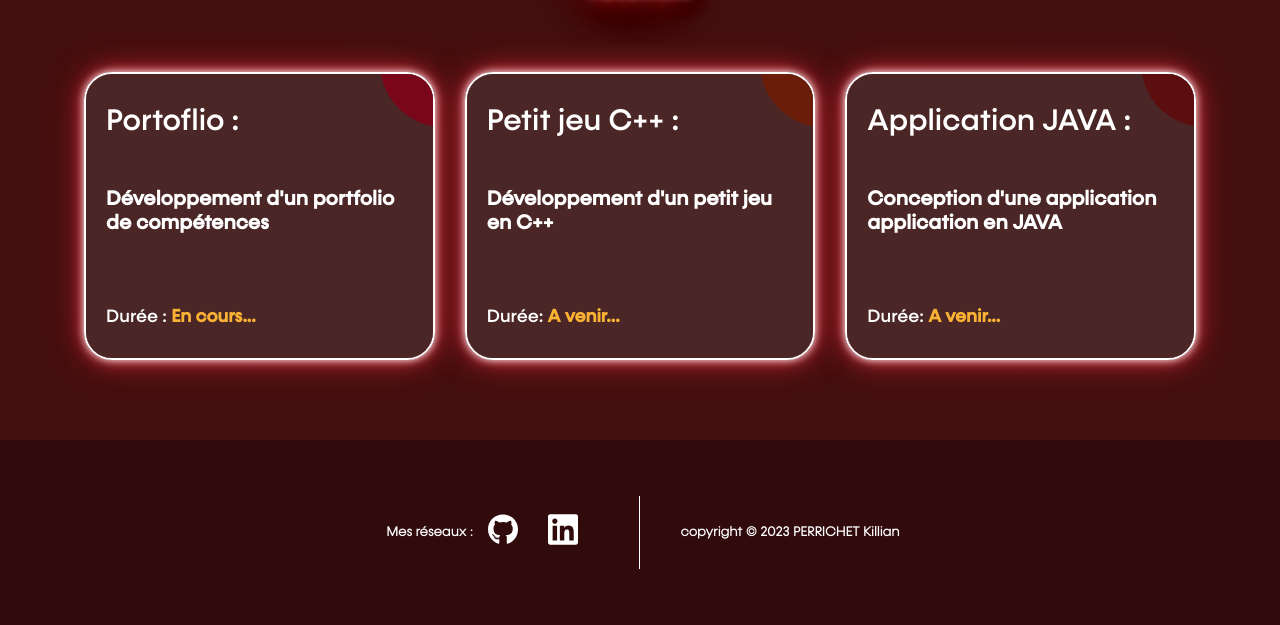
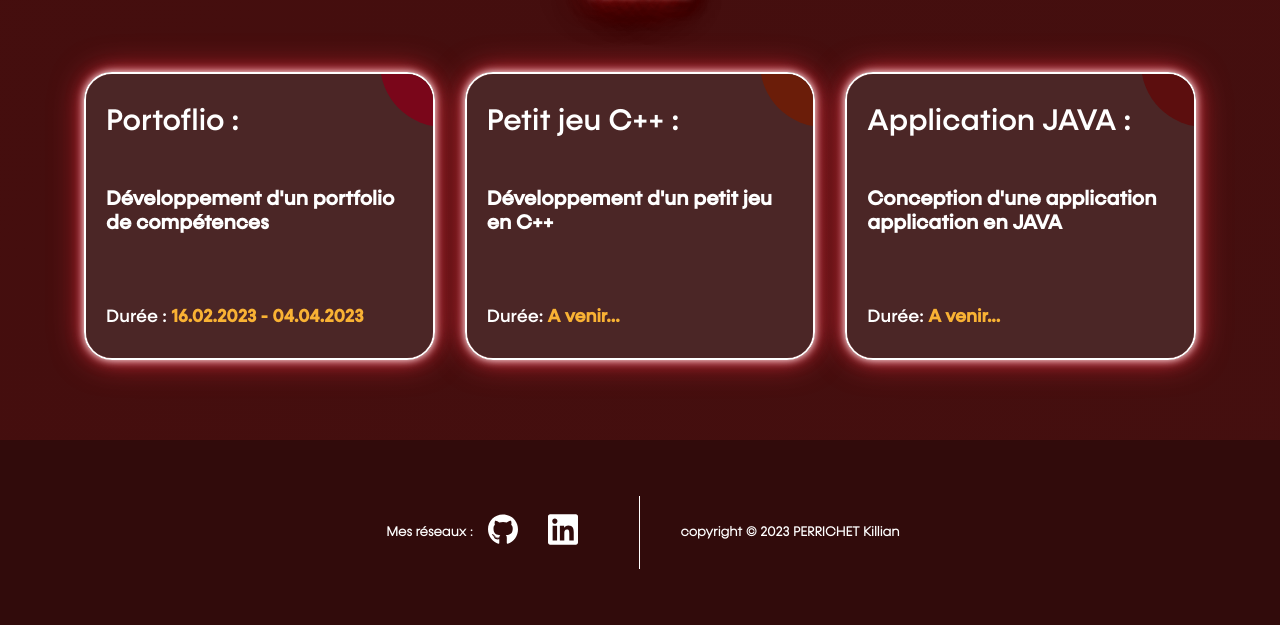
Before and after one commit to killian24000/PORTFOLIO_PERRICHETV2, a PHP site: page /index.php?action=projet in a window 1280 px wide. Shown: the part 1308-1933 px from the top of the page. Run offline with PHP 8.4, Linux system fonts and the light colour scheme; some libraries are stand-ins or nearby versions.

Commit message:
update Projet

```diff
--- a/vue/projet.phtml
+++ b/vue/projet.phtml
@@ -111,7 +111,7 @@
                   <div class="ag-courses-item_date-box">
                      Durée :
                     <span class="ag-courses-item_date">
-                       En cours...
+                       16.02.2023 - 04.04.2023
                     </span>
                   </div>
                 </a>
```
